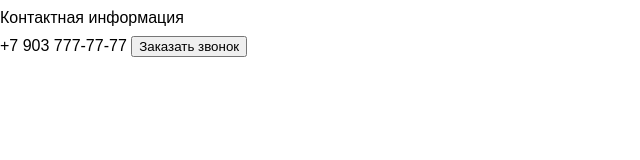
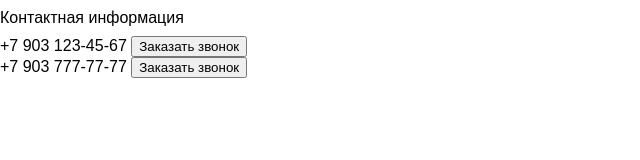
Before and after one commit to alexisonfir3/git-test-app, a plain HTML site: page index.html in a window 1280 px wide. Shown: the whole page, without its empty margins (0-640 px from the left). Drawn offline with Linux system fonts and the light colour scheme.

Commit message:
added correct tel nuber

```diff
--- a/index.html
+++ b/index.html
@@ -14,7 +14,10 @@
         <nav>
             <a href="#contacts">Контактная информация</a>
         </nav>
-
+        <div>
+            <a href="tel:+79031234567">+7 903 123-45-67</a>
+            <button>Заказать звонок</button>
+        </div>
         <div>
             <a href="tel:+79037777777">+7 903 777-77-77</a>
             <button>Заказать звонок</button>
```
